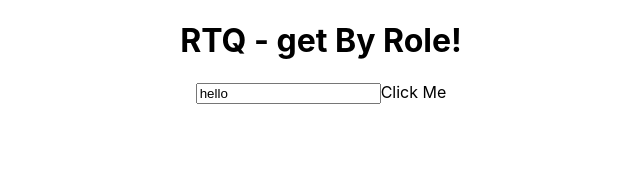
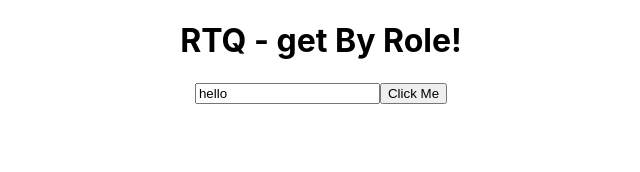
Before and after one commit to Govind2210/Jest-testing, a React (Create React App) app: page / in a window 1280 px wide. Shown: the top 172 px of the page, without its empty margins (319-959 px from the left). Built offline with nearby package versions, Linux system fonts and the light colour scheme.

Commit message:
fix - the tag name for the button

```diff
--- a/src/App.js
+++ b/src/App.js
@@ -6,7 +6,7 @@ function App() {
       <div className="App">
         <h1>RTQ - get By Role!</h1>
         <input type="text"  defaultValue={"hello"} />
-        <nutton>Click Me</nutton>
+        <button>Click Me</button>
       </div>
     </>
   );
```
